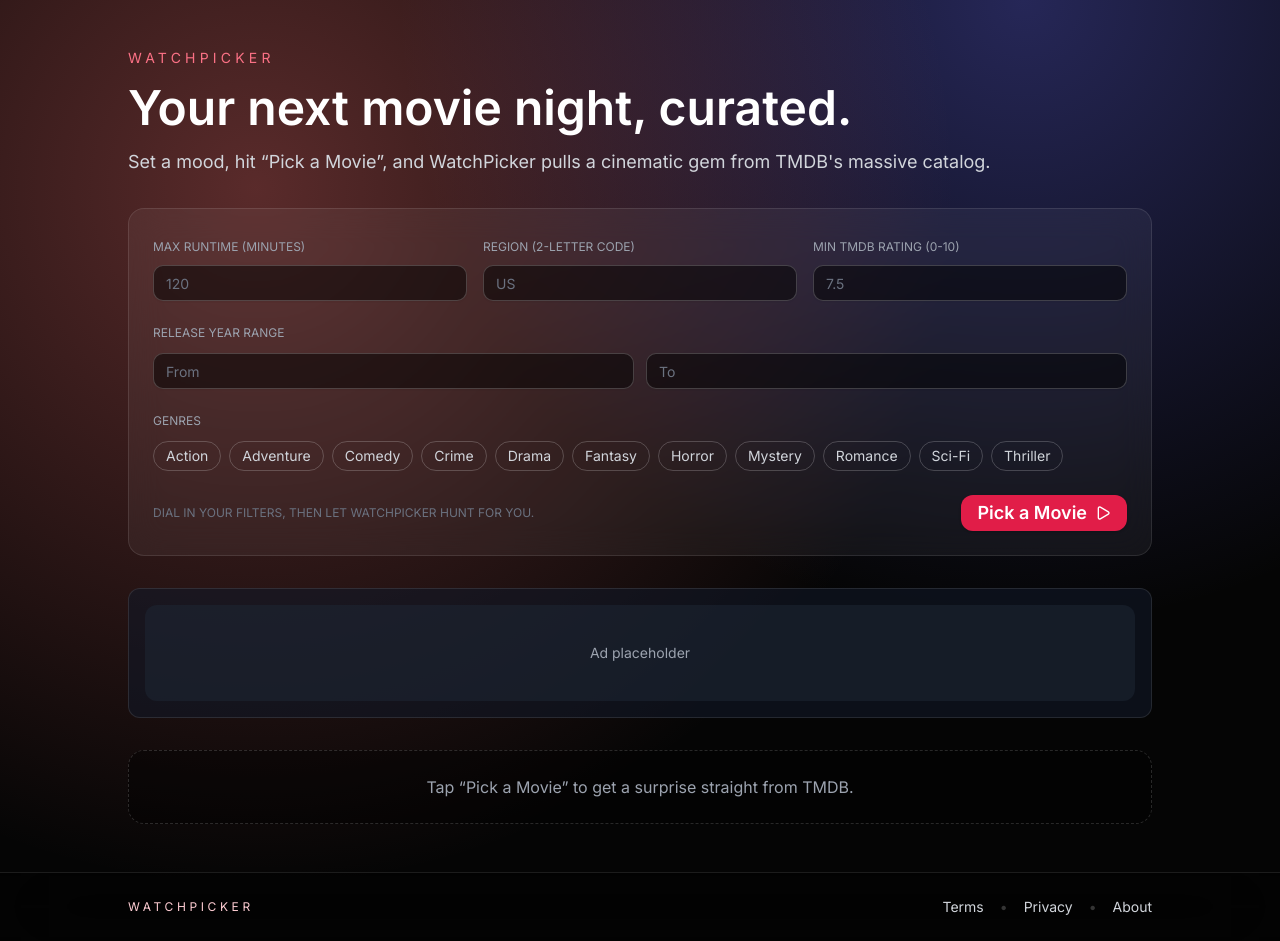
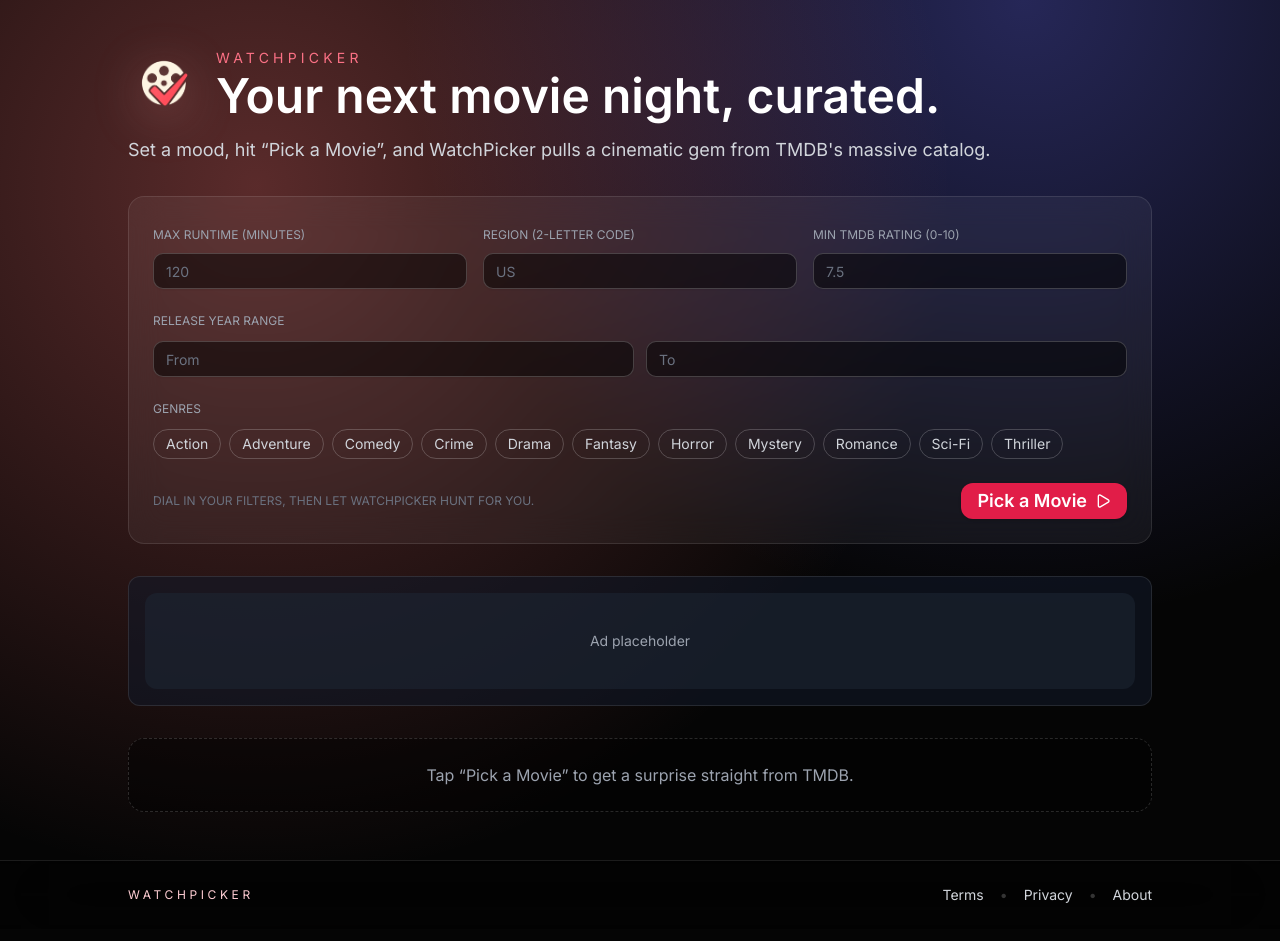
Before and after one commit to EmileGhorra/watchpicker, a Next.js app: page / in a window 1280 px wide. Built offline with nearby package versions, Linux system fonts and the light colour scheme.

Commit message:
adding logo

```diff
--- a/src/app/layout.tsx
+++ b/src/app/layout.tsx
@@ -1,7 +1,6 @@
 import Link from "next/link";
 import type { Metadata } from "next";
 import { Inter, JetBrains_Mono } from "next/font/google";
-import { Analytics } from "@vercel/analytics/next";
 import "../styles/globals.css";
 
 const sans = Inter({
@@ -17,6 +16,9 @@ const mono = JetBrains_Mono({
 export const metadata: Metadata = {
   title: "WatchPicker",
   description: "Netflix-inspired random movie picker powered by TMDB.",
+  icons: {
+    icon: "/logo.png",
+  },
 };
 
 export default function RootLayout({
--- a/src/app/page.tsx
+++ b/src/app/page.tsx
@@ -200,12 +200,24 @@ function WatchPickerApp() {
   return (
     <main className="mx-auto flex min-h-svh w-full max-w-5xl flex-col gap-8 px-6 py-12 text-gray-100 sm:px-10 lg:px-0">
       <section className="space-y-4 text-center sm:text-left">
+        <div className="flex flex-col items-center gap-4 sm:flex-row sm:items-center sm:justify-start">
+          <Image
+            src="/logo.png"
+            alt="WatchPicker logo"
+            width={72}
+            height={72}
+            className="drop-shadow-[0_10px_25px_rgba(252,165,165,0.35)]"
+            priority
+          />
+          <div className="space-y-1">
             <p className="text-sm uppercase tracking-[0.3em] text-rose-400">
               WatchPicker
             </p>
             <h1 className="text-4xl font-semibold text-white sm:text-5xl">
               Your next movie night, curated.
             </h1>
+          </div>
+        </div>
         <p className="text-base text-gray-300 sm:text-lg">
           Set a mood, hit &ldquo;Pick a Movie&rdquo;, and WatchPicker pulls a
           cinematic gem from TMDB&apos;s massive catalog.
```
Also changed, not shown: public/logo-large.png (added), public/logo.png (added). Lines whose indentation alone changed are shown as unchanged.
